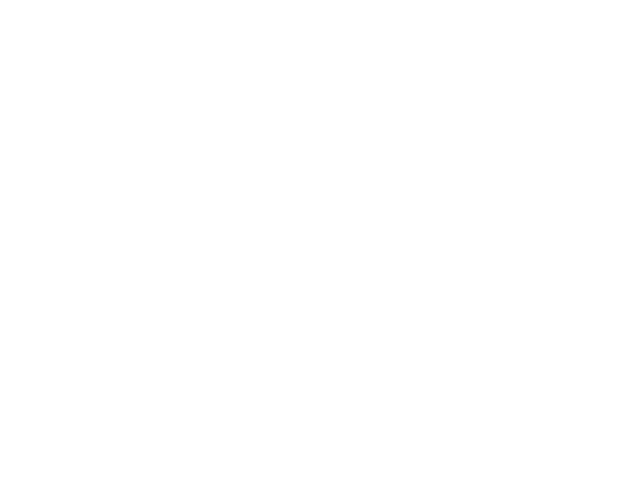
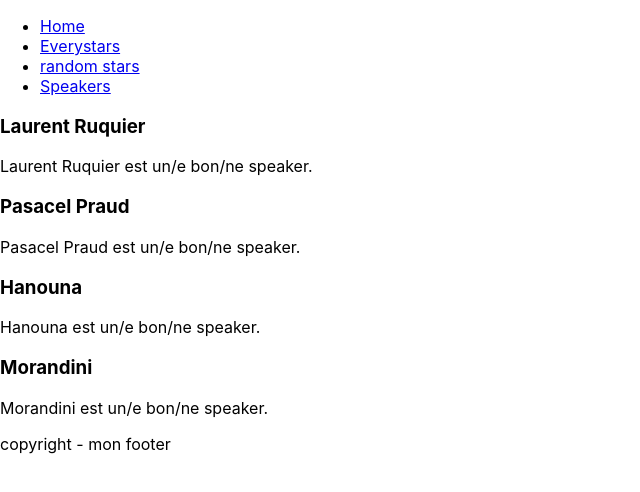
Before and after one commit to v-ina/exo-react-celebrites, a React (Create React App) app: page /speakers in a window 1280 px wide. Before the commit this address had no page. Shown: the top 492 px of the page, without its empty margins (0-640 px from the left). Built offline with nearby package versions, Linux system fonts and the light colour scheme.

Commit message:
add speaker page

```diff
--- a/src/App.js
+++ b/src/App.js
@@ -3,6 +3,7 @@
 import EveryStarsPage from "./pages/EveryStarsPage";
 import StarsDetailPage from "./pages/StarsDetailPage";
 import RandomStarPage from "./pages/RandomStarPage";
+import SpeakersPage from "./pages/SpeakersPage";
 
 
 function App() {
@@ -13,6 +14,7 @@
         <Route path="/stars" element={<EveryStarsPage />}/>
         <Route path="/stars/:starID/detail" element={<StarsDetailPage />}/>
         <Route path="/random" element={<RandomStarPage />}/>
+        <Route path="/speakers" element={<SpeakersPage />} />
       </Routes>
     </BrowserRouter>
   );
--- a/src/components/Header.jsx
+++ b/src/components/Header.jsx
@@ -22,6 +22,9 @@
                 ):(
                     <li><Link to='/random'>random stars</Link></li>
                 )}
+                <li>
+                    <Link to='speakers'>Speakers</Link>
+                </li>
             </ul>
         </nav>
     )
--- /dev/null
+++ b/src/components/SpeakerCard.jsx
@@ -0,0 +1,11 @@
+function SpeakerCard({currentSpeaker}){
+
+    return(
+        <article>
+            <h3>{currentSpeaker}</h3>
+            <p>{currentSpeaker} est un/e bon/ne speaker.</p>
+        </article>
+    )
+}
+
+export default SpeakerCard
--- /dev/null
+++ b/src/pages/SpeakersPage.jsx
@@ -0,0 +1,21 @@
+import SpeakerCard from "../components/SpeakerCard"
+import Header from '../components/Header'
+import Footer from '../components/Footer'
+
+function SpeakersPage(){
+
+    const speakers = ["Laurent Ruquier", "Pasacel Praud", "Hanouna", "Morandini",
+];
+
+    return(
+        <>
+            <Header />
+            {speakers.map(speaker =>{
+               return <SpeakerCard currentSpeaker={speaker}/>
+            })}
+            <Footer />
+        </>
+    )
+}
+
+export default SpeakersPage
```
